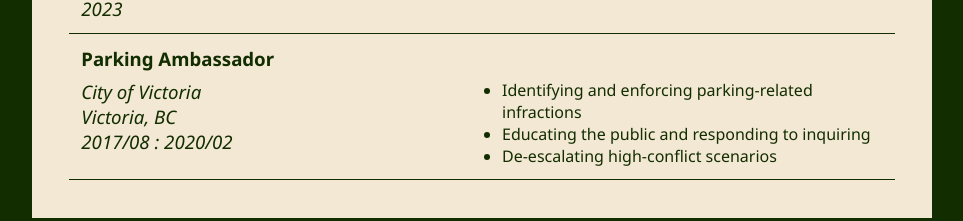
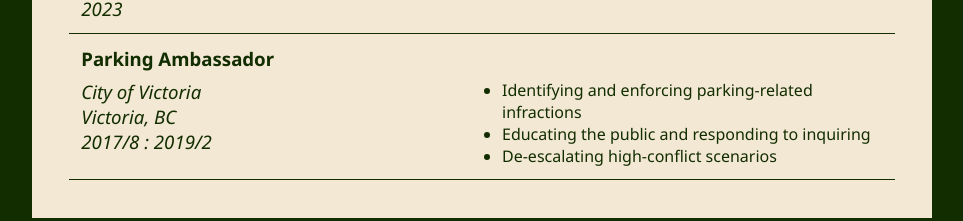
Before and after one commit to dbarkowsky/dbarkowsky.github.io, a Next.js app: page /resume in a window 1280 px wide. Shown: the part 183-404 px from the top of the page, without its empty margins (158-1121 px from the left). Built offline with nearby package versions, Linux system fonts and the light colour scheme.

Commit message:
Abstracted data, sorting maps

```diff
--- a/src/app/resume/page.jsx
+++ b/src/app/resume/page.jsx
@@ -4,6 +4,8 @@ import Grid from '@mui/material/Unstable_Grid2';
 import colours from '../../components/Colours';
 import EducationBlock from '@/components/resume/EducationBlock';
 import JobBlock from '@/components/resume/JobBlock';
+import jobs from '@/data/jobs';
+import education from '@/data/education';
 
 const Resume = () => {
     return (
@@ -14,28 +16,43 @@ const Resume = () => {
             <Grid xs={12} sx={{
                 borderBottom: `1px solid ${colours.darkBackground}`
             }}>
-                <EducationBlock
-                    certificate={"Information & Computer Systems Diploma"}
-                    issuer={"Camosun College"}
-                    date={"2023"}
-                    blurb={"This is a blurb"}
-                />
+                {
+                    education
+                    .sort((a, b) => {
+                        // Sort by importance first, then descending date
+                        if (a.importance === b.importance){
+                            return b.date - a.date;
+                        }
+                        return b.importance - a.importance;
+                    }).map(item => (
+                        <EducationBlock
+                            key={item.certificate}
+                            certificate={item.certificate}
+                            issuer={item.issuer}
+                            date={item.date}
+                            blurb={item.blurb}
+                        />
+                    ))
+                }
             </Grid>
             <Grid xs={12} sx={{
                 borderBottom: `1px solid ${colours.darkBackground}`
             }}>
-                <JobBlock
-                    title={"Parking Ambassador"}
-                    employer={"City of Victoria"}
-                    location={"Victoria, BC"}
-                    startDate={"2017/08"}
-                    endDate={"2020/02"}
-                    points={[
-                        "Identifying and enforcing parking-related infractions",
-                        "Educating the public and responding to inquiring",
-                        "De-escalating high-conflict scenarios"
-                    ]}
-                />
+                {
+                    jobs
+                    .sort((a, b) => b.startDate - a.startDate)
+                    .map(job => (
+                        <JobBlock
+                            key={job.title}
+                            title={job.title}
+                            employer={job.employer}
+                            location={job.location}
+                            startDate={job.startDate}
+                            endDate={job.endDate}
+                            points={job.points}
+                        />
+                    ))
+                }
             </Grid>
         </Grid>
     );
--- a/src/components/resume/JobBlock.jsx
+++ b/src/components/resume/JobBlock.jsx
@@ -13,7 +13,7 @@ const JobBlock = ({title, employer, location, startDate, endDate, points}) => {
               <br/>
               {location}
               <br/>
-              {`${startDate} : ${endDate}`}
+              {`${startDate.getFullYear()}/${startDate.getMonth()} : ${endDate.getFullYear()}/${endDate.getMonth()}`}
             </Grid>
             <Grid xs={12} md={6}>
                 <ul style={{ margin: '0 auto', fontSize: '12pt', paddingLeft: '1em' }}>
--- /dev/null
+++ b/src/data/education.jsx
@@ -0,0 +1,13 @@
+// Importance value: higher is more important
+
+const education = [
+    {
+        certificate: 'Information & Computer Systems Diploma',
+        issuer: 'Camosun College',
+        date: '2023',
+        blurb: 'This is a blurb',
+        importance: 100
+    },
+]
+
+export default education;
--- /dev/null
+++ b/src/data/jobs.jsx
@@ -0,0 +1,16 @@
+const jobs = [
+    {
+        title: 'Parking Ambassador',
+        employer: 'City of Victoria',
+        location: 'Victoria, BC',
+        startDate: new Date(2017, 8),
+        endDate: new Date(2019, 2),
+        points: [
+            "Identifying and enforcing parking-related infractions",
+            "Educating the public and responding to inquiring",
+            "De-escalating high-conflict scenarios"
+        ]
+    },
+]
+
+export default jobs;
```
